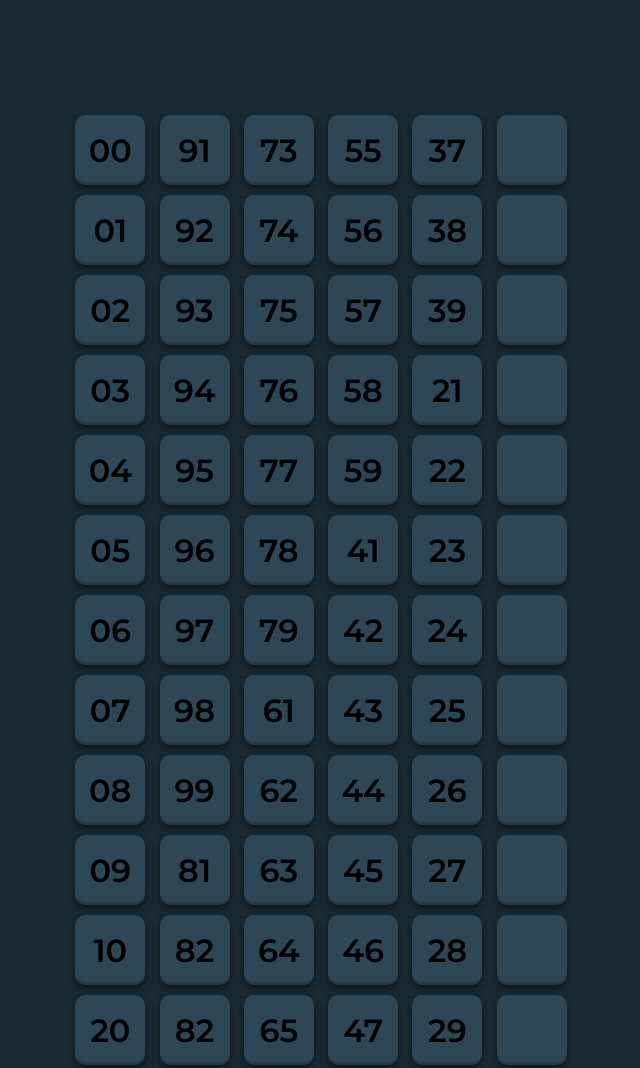
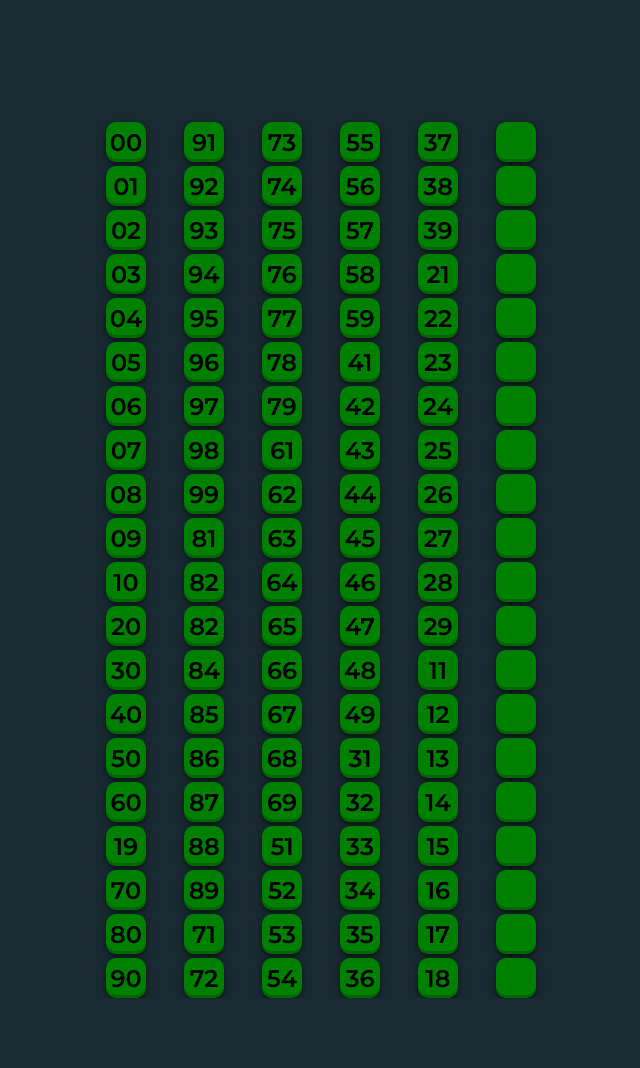
Before and after one commit to gilte/Tabela, a plain HTML site: page index.html in a window 1280 px wide. Shown: the top 1068 px of the page, without its empty margins (319-959 px from the left). After the commit the page ends 998 px from the top, so only its background shows below. Drawn offline with Linux system fonts and the light colour scheme.

Commit message:
Add files via upload

```diff
--- a/styles.css
+++ b/styles.css
@@ -127,8 +127,8 @@ main {
 
 .middle ul {
   width: 100%;
-  height: 80px;
-  padding: 15px;
+  height: 30px;
+  padding: 22px;
   display: flex;
   flex-direction: row;
   flex-wrap: wrap;
@@ -137,16 +137,16 @@ main {
 }
 
 .middle > ul li {
-  width: 70px;
-  height: 70px;
+  width: 40px;
+  height: 40px;
   border-radius: 10px;
-  background-color: #2e4756;
+  background-color: green;
   box-shadow: rgba(0, 0, 0, 0.4) 0px 2px 4px,
     rgba(0, 0, 0, 0.3) 0px 7px 13px -3px, rgba(0, 0, 0, 0.2) 0px -3px 0px inset;
   display: flex;
   justify-content: center;
   align-items: center;
-  font-size: 2rem;
+  font-size: 1.5rem;
 }
 
 .top > div .fa-x,
```
